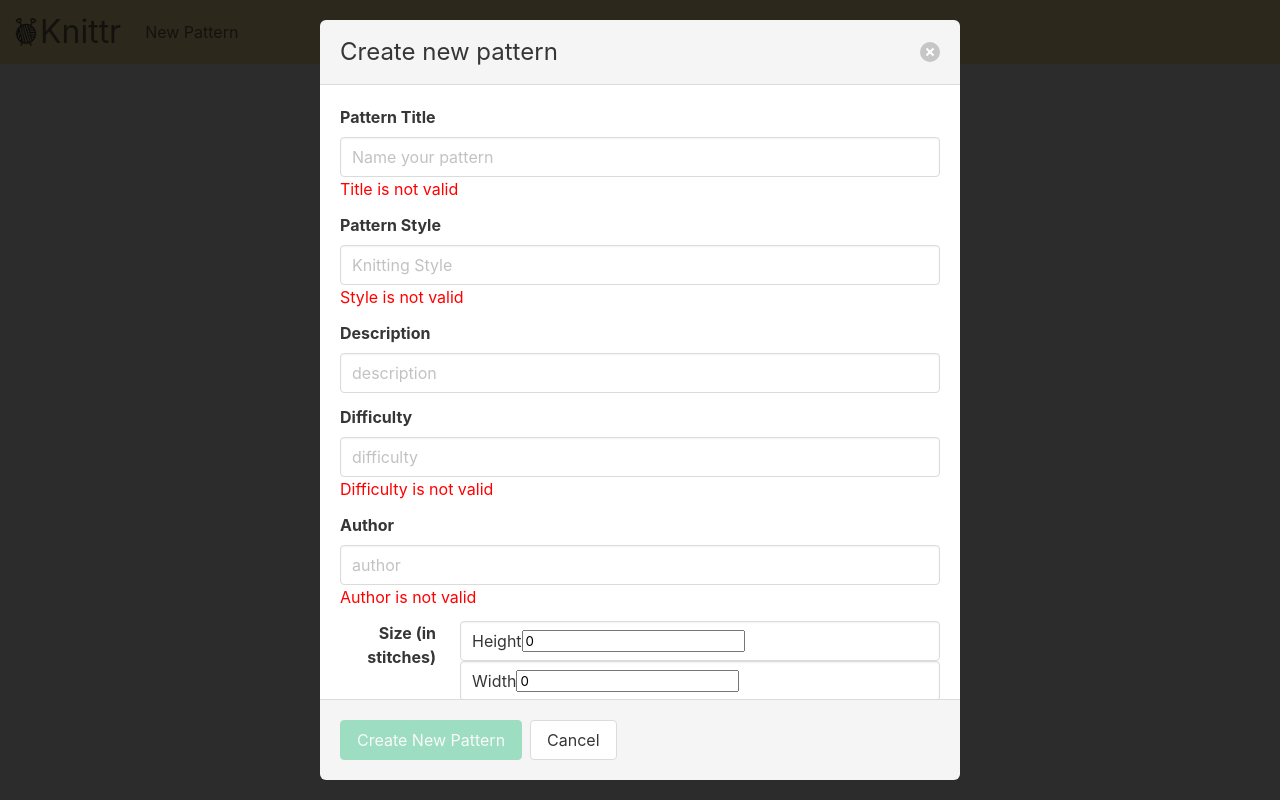
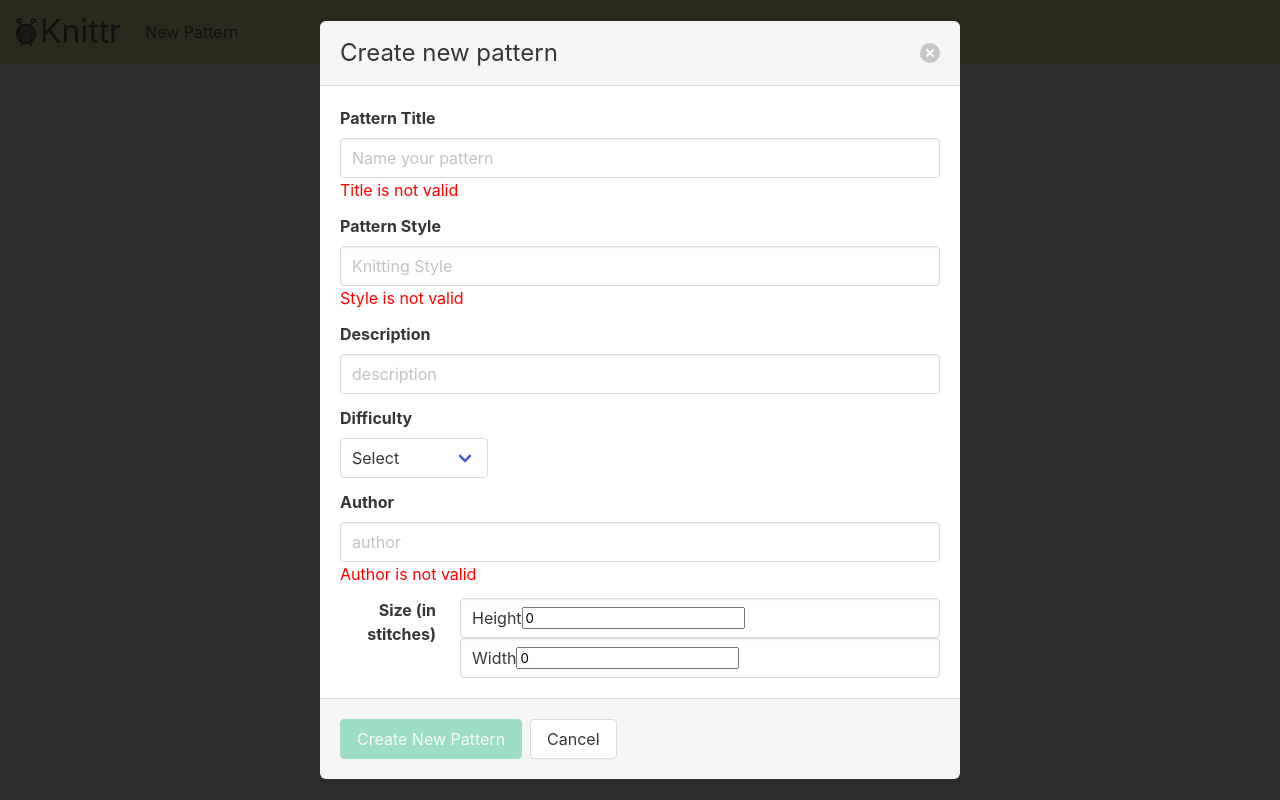
Before and after one commit to Edwards80/Knittr, a React (Create React App) app: page /NewPattern in a window 1280 px wide. Both pictures are taken after a click on the link "New Pattern". Built offline with nearby package versions, Linux system fonts and the light colour scheme.

Commit message:
Changed difficulty input into dropdown selection

```diff
--- a/src/components/NewPattern.js
+++ b/src/components/NewPattern.js
@@ -47,11 +47,17 @@ class NewPattern extends Component {
               </div>
             </div>
             <div className="field">
-              <label className="label">Difficulty</label>
-              <div className="control">
-                <input className="input" name="difficulty" value={this.state.difficulty} onChange={this.handleDifficultyInput} type="text" placeholder="difficulty" />
-              </div>
-              <div style={{ color: 'red' }}>{this.state.difficultyInvalid ? 'Difficulty is not valid' : null}</div>
+            <label className="label">Difficulty</label>
+              <p className="control">
+                <span className="select" name="difficulty" onChange={this.handleDifficultySelect}>
+                  <select>
+                    <option defaultValue value="select">Select </option>
+                    <option value="Beginner">Beginner</option>
+                    <option value="Intermediate">Intermediate</option>
+                    <option value="Advanced">Advanced</option>
+                  </select>
+                </span>
+              </p>
             </div>
             <div className="field">
               <label className="label">Author</label>
@@ -121,11 +127,11 @@ class NewPattern extends Component {
     this.setState({ columns: event.target.value });
   }
 
-  handleDifficultyInput = (event) => {
+  handleDifficultySelect = (event) => {
     this.setState({ difficulty: event.target.value });
     this.checkFormValidity();
 
-    if (event.target.value.length < 3) {
+    if (event.target.value === 'select') {
       this.setState({ difficultyInvalid: true });
     } else {
       this.setState({ difficultyInvalid: false });
```
Also changed, not shown: 1 other file (tests, documents, lock files or other folders).
